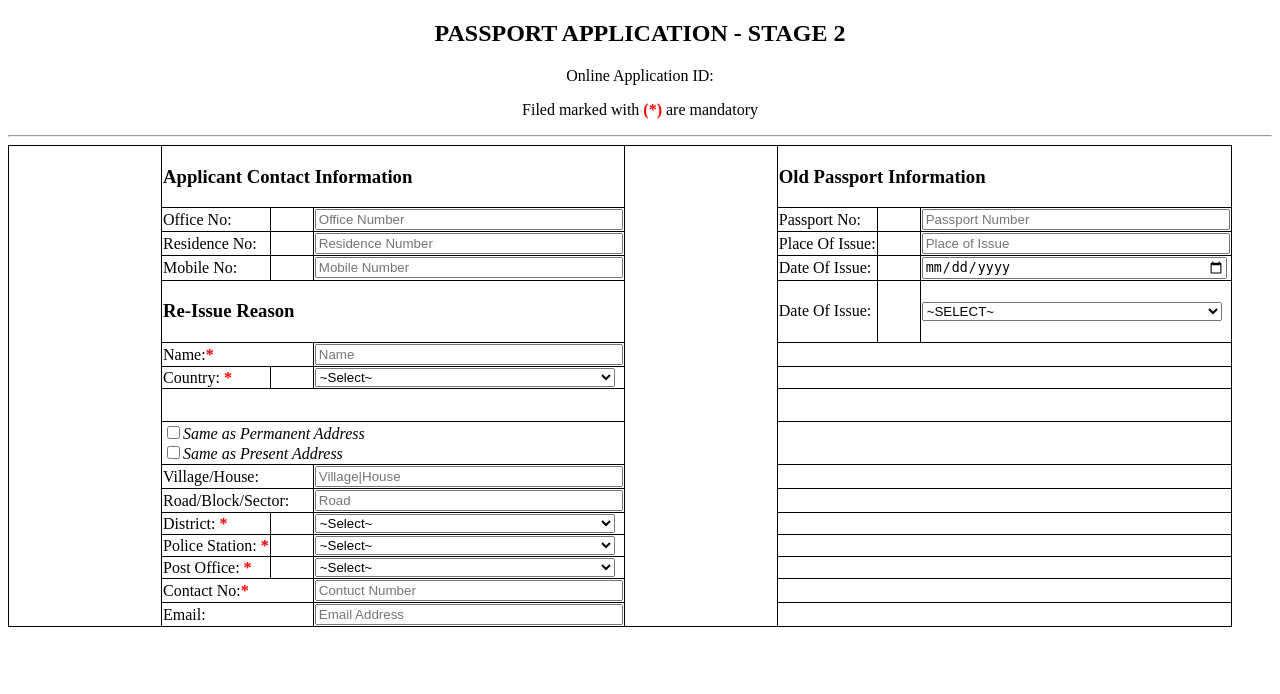
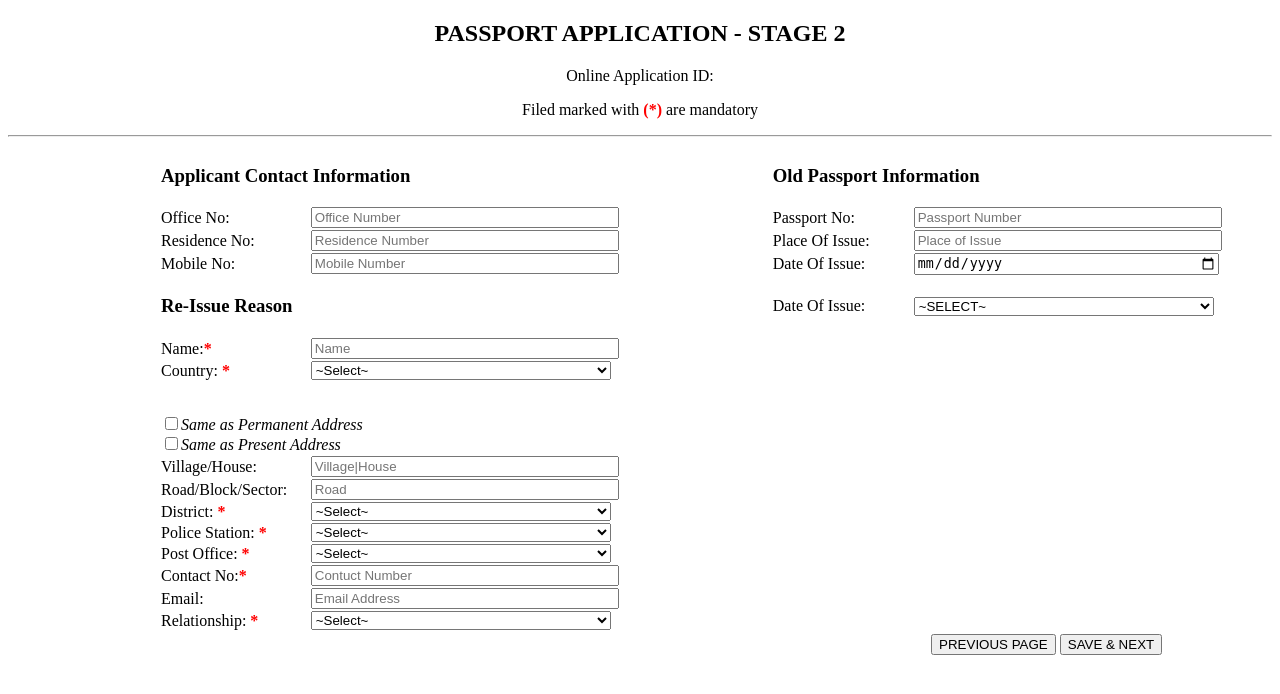
Before and after one commit to Ibtida/WebTech, a PHP site: page /stage2.php in a window 1280 px wide. Shown: the top 694 px of the page. Run offline with PHP 8.4, Linux system fonts and the light colour scheme.

Commit message:
end stage 2

```diff
--- a/passport/stage2.php
+++ b/passport/stage2.php
@@ -4,7 +4,7 @@
 	<title>Passport Stage2</title>
 	<style>
 		table, th, td {
-    border: 1px solid black;
+    border: none;
     border-collapse: collapse;
 }
 	</style>
@@ -191,6 +191,29 @@
 
      	</tr>
 
+     	<tr>
+     		<td><label>Relationship:</label><b style="color: red"> *</b></td>
+     		<td width="40 px"></td>
+     		<td><select style="width: 300px" name="Relationship">
+     				<option value="Select">~Select~</option>
+     				<option value="Father">Father</option>
+     				<option value="Mother">Mother</option>
+     				<option value="Brother">Brother</option>
+     				<option value="Uncle">Uncle</option>
+
+     			</select>
+     		</td>
+     		<td colspan="3" width="40 px"></td>
+     	</tr>
+
+     	<tr>
+     		<td style="height: 25px" colspan="5" width="40 px"></td>
+     		<td align="center" colspan="2">
+     		<input type="submit" value="PREVIOUS PAGE">
+     		<input type="submit" value="SAVE & NEXT">
+     		</td>
+     	</tr>
+
      	</form>
      </table>
 </body>
```
